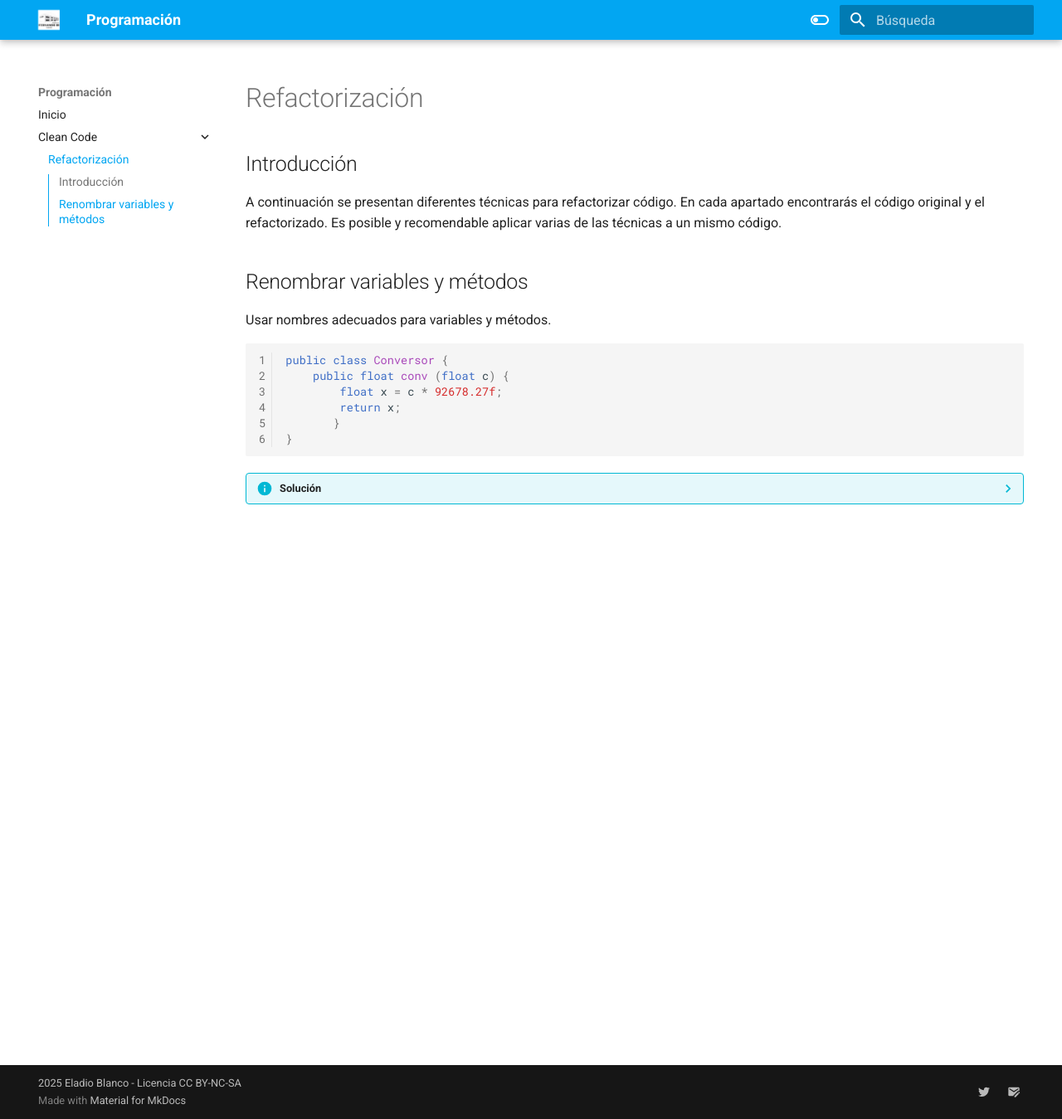
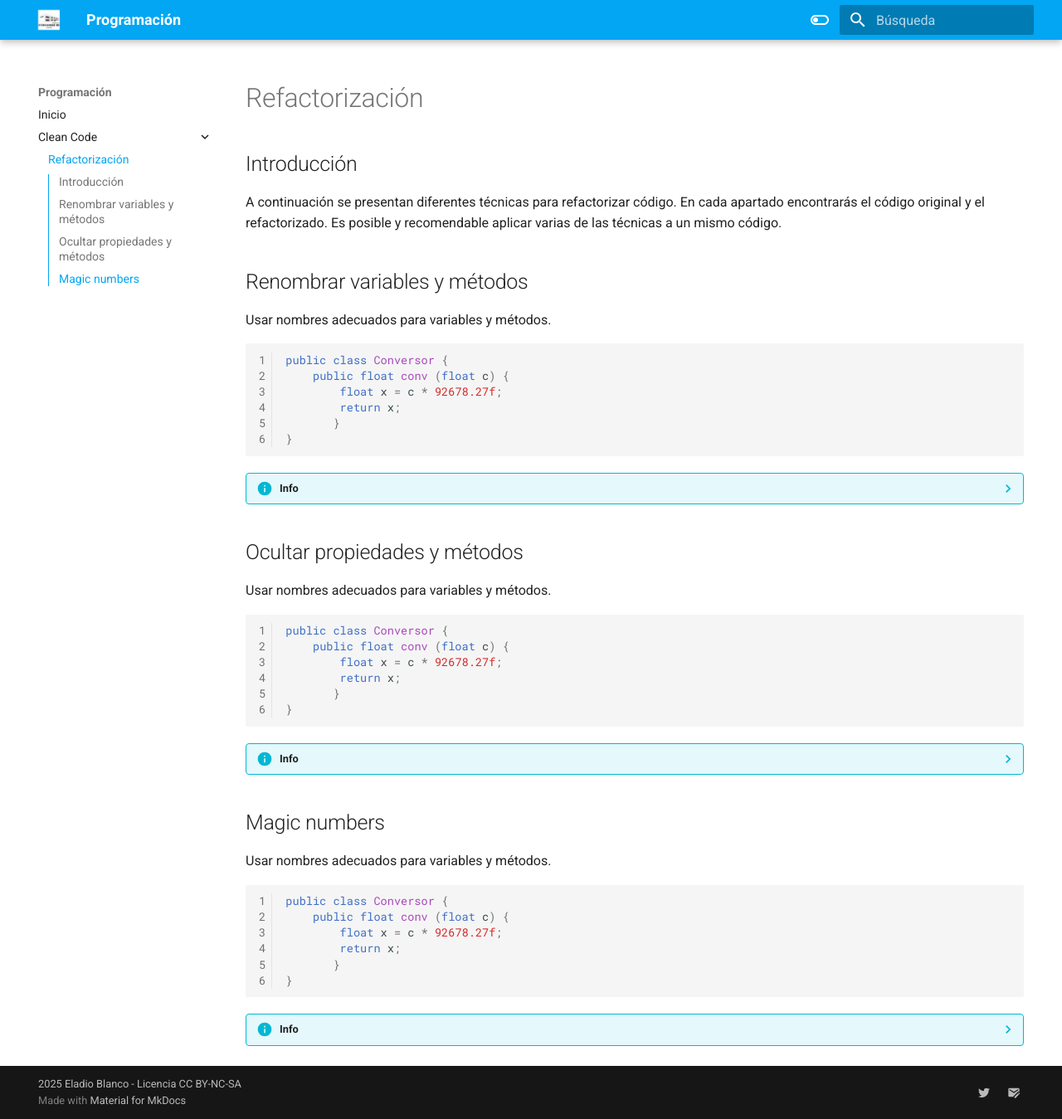
Before and after one commit to elblo/prog, an MkDocs documentation site: the page built from docs/cleancode/refactoring.md, in a window 1280 px wide and 1349 px high. Shown: the whole window at 83% size. Built offline with MkDocs 1.6.1 and Material for MkDocs 9.7.7, drawn with Linux system fonts in a browser that asks for light colours.

Commit message:
Prueba de estilos

````diff
--- a/docs/cleancode/refactoring.md
+++ b/docs/cleancode/refactoring.md
@@ -17,8 +17,7 @@ public class Conversor {
 }
 ```
 
-??? info "Solución"
-    Acciones realizadas:
+??? info Acciones realizadas
 
     - Se define como constante `BTC_EUR_CHANGE_RATE`.
     - El método `conv` se renombra a `bitcoinsToEuros`.
@@ -35,3 +34,65 @@ public class Conversor {
         }
     }
     ```
+
+## Ocultar propiedades y métodos
+
+Usar nombres adecuados para variables y métodos.
+
+```java
+public class Conversor {
+	public float conv (float c) {
+		float x = c * 92678.27f;
+		return x;
+	   }
+}
+```
+
+??? info Acciones realizadas
+
+    - Se define como constante `BTC_EUR_CHANGE_RATE`.
+    - El método `conv` se renombra a `bitcoinsToEuros`.
+    - La variable `c` se renombra a `bitcoins`.
+    - La variable `x` se renombra a `euros`.
+
+    ```java
+    public class Conversor {
+        private static final float BTC_EUR_CHANGE_RATE = 92678.27f;
+
+        public float bitcoinsToEuros (float bitcoins) {
+            float euros = bitcoins * EUR_BTC_CHANGE_RATE;
+            return euros;
+        }
+    }
+    ```
+
+## Magic numbers
+
+Usar nombres adecuados para variables y métodos.
+
+```java
+public class Conversor {
+	public float conv (float c) {
+		float x = c * 92678.27f;
+		return x;
+	   }
+}
+```
+
+??? info Acciones realizadas
+
+    - Se define como constante `BTC_EUR_CHANGE_RATE`.
+    - El método `conv` se renombra a `bitcoinsToEuros`.
+    - La variable `c` se renombra a `bitcoins`.
+    - La variable `x` se renombra a `euros`.
+
+    ```java
+    public class Conversor {
+        private static final float BTC_EUR_CHANGE_RATE = 92678.27f;
+
+        public float bitcoinsToEuros (float bitcoins) {
+            float euros = bitcoins * EUR_BTC_CHANGE_RATE;
+            return euros;
+        }
+    }
+    ```
````
